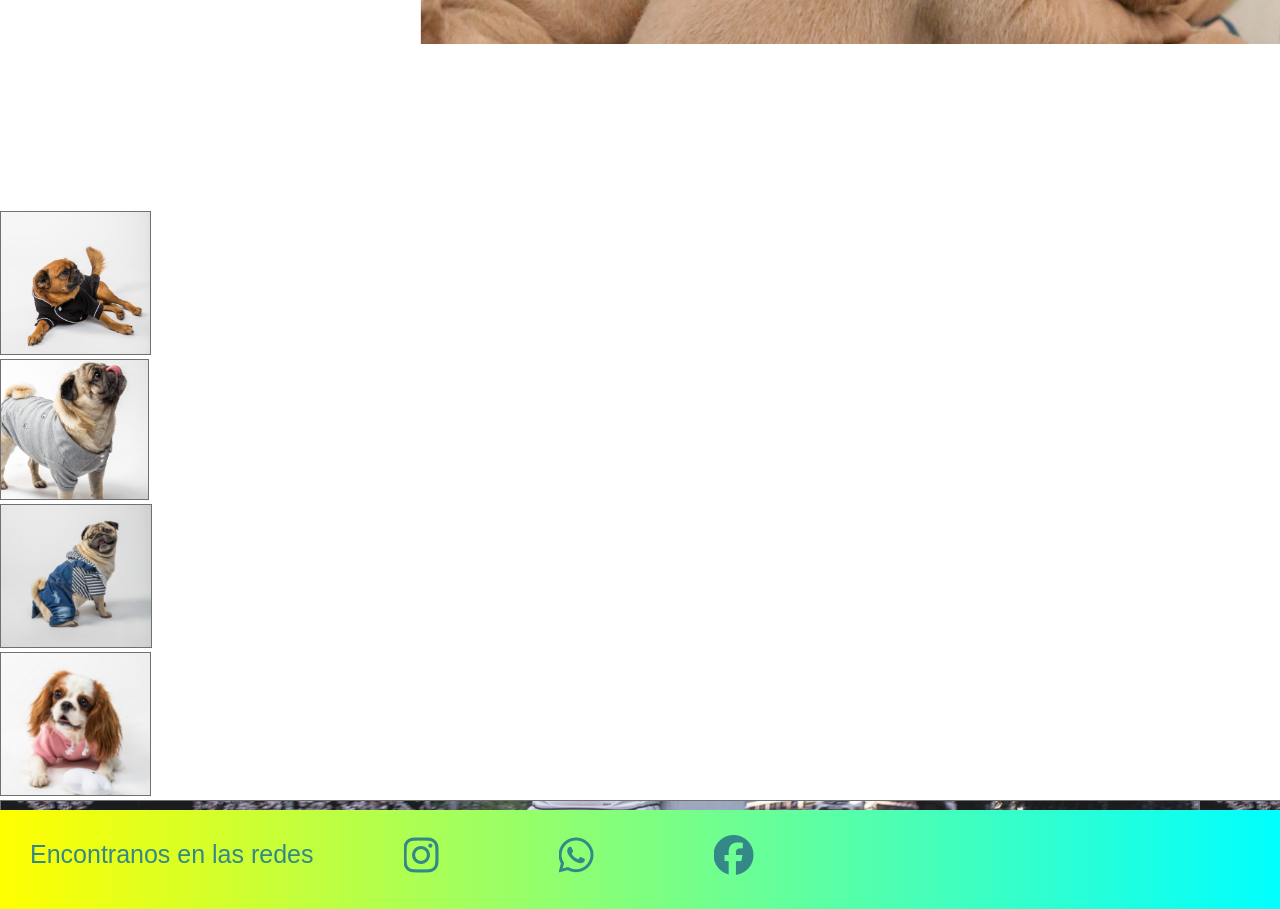
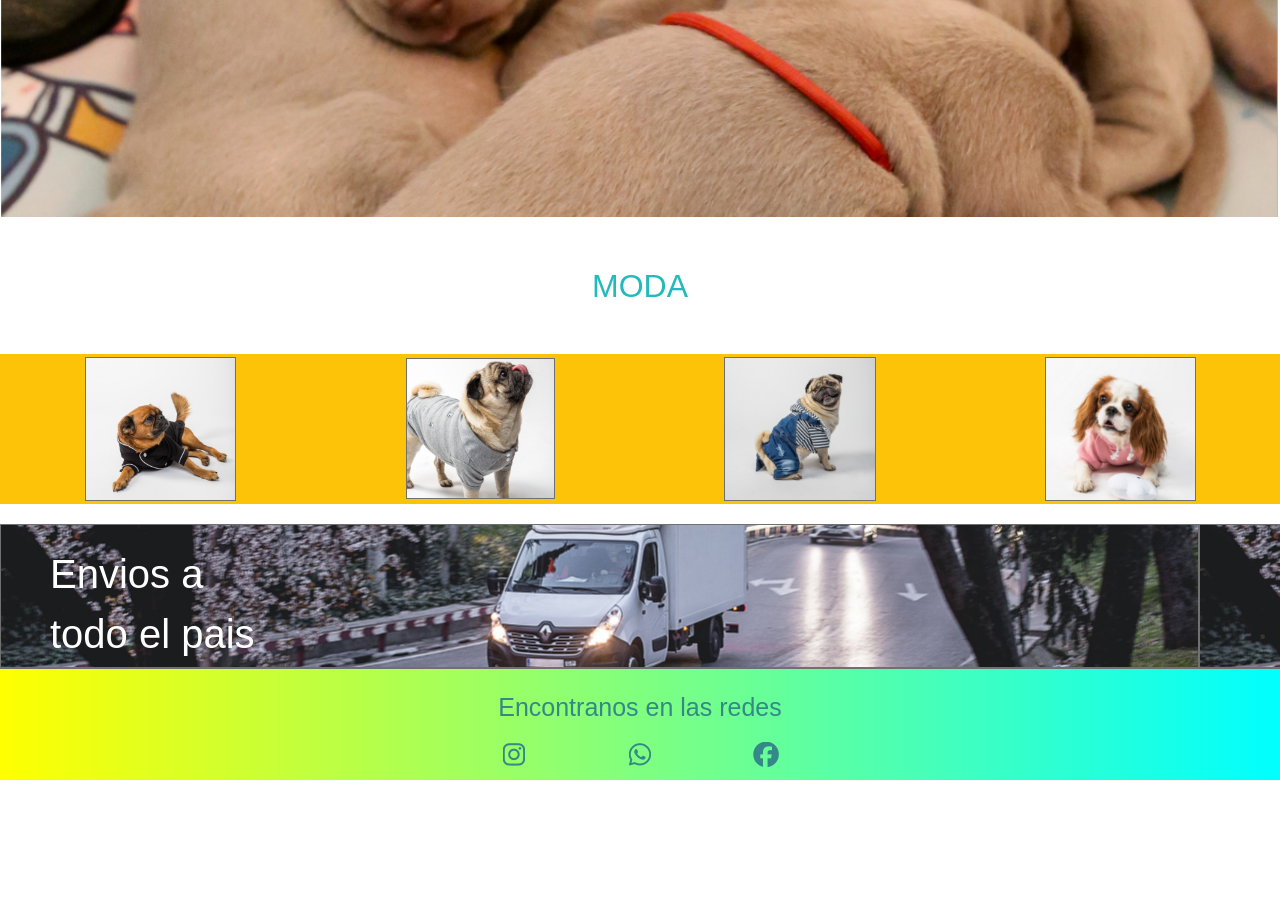
Before and after one commit to angel1463/angel1463, a website: page index.html in a window 1280 px wide. Shown: the part 940-1849 px from the top of the page. After the commit the page ends 1720 px from the top, so only its background shows below. Drawn offline with Linux system fonts and the light colour scheme; files whose address does not match are found by name.

Commit message:
cambios en el index

```diff
--- a/index.html
+++ b/index.html
@@ -3,13 +3,22 @@
 <head>
     <meta charset="UTF-8">
     <meta http-equiv="X-UA-Compatible" content="IE=edge">
-    <meta name="viewport" content="width=@, initial-scale=1.0">
-    <link rel="Stylesheet" href="./css/estilo.css">
+    <meta name="viewport" content="width=device-width, initial-scale=1">
+
+    <link rel="Stylesheet" href="estilo.css">
     <script src="https://kit.fontawesome.com/9240653773.js" crossorigin="anonymous"></script>
     <link rel="preconnect" href="https://fonts.googleapis.com">
     <title>Home -LUNI PET SHOP:modificado</title>
+
+
+    <!-- Archivo CSS Bootstrap 5 -->
+    <link href="css/bootstrap.min.css" rel="stylesheet">
+
+
 </head>
 <body>
+
+
 
         <div class="contenedor-general">
             <header>
@@ -80,8 +89,8 @@
 
 
                 <section class="section-3"><div class="banner">
+
                     <h2>COMUNIDAD PERRUNA</h2>
-                <img src="./img2/Grupo_1@2x.jpg" alt="perritos">
                 </div>
                 </section>
 
@@ -89,28 +98,35 @@
                 <section class="section-4">
 
 
+                    <div class="row">
+                        <div class="col-lg-12"> <h3>MODA</h3>
+                        </div>
+
+                    </div>
+                    <div class="row">
+
                         <div class="moda">
 
-                    <h3>MODA</h3>
 
-                    <div class="img5">
+
+                            <div class="col-lg-3">
 
                                 <img src="./img2/flouffy-NEigHitVXbk-unsplash.png" alt="perro3">
 
                             </div>
 
-                    <div class="img6">
+                            <div  class="col-lg-3">
                                 <img src="./img2/flouffy-HbrXSaaya14-unsplash.png" alt="perro2">
 
                             </div>
 
-                    <div class="img7">
+                            <div  class="col-lg-3">
 
                                 <img src="./img2/flouffy-PJTfOzSo8fQ-unsplash.png" alt="perro5">
 
                             </div>
 
-                    <div class="img8">
+                            <div  class="col-lg-3">
 
                                 <img src="./img2/flouffy-wAP_IBPhn-4-unsplash.png" alt="perro7">
 
@@ -120,12 +136,15 @@
 
 
                         </div>
+                    </div>
+
+
+
                 </section>
 
 
                 <section class="section-5">
                     <div class="fondobanner">
-                    <img src="./img2/javygo-ZdySMOIicMo-unsplash.png" alt="camioneta">
 
                             <p class="texto1">Envios a <br> todo el pais</p>
 
@@ -133,18 +152,26 @@
                 </section>
 
                 <footer class="footer">
+
+
+                    <div class="row">
                         <p class="encontranos">Encontranos en las redes</p>
 
                         <div class="iconos">
-
-
-                        <a href="https://www.instagram.com/"><i class="fa-brands fa-instagram"></i></a>
-                        <a href="https://www.whatsapp.com"><i class="fa-brands fa-whatsapp"></i></a>
-                        <a href="https://www.facebook.com"><i class="fa-brands fa-facebook"></i></a>
+                            <div class="col-lg-4"><a href="https://www.instagram.com/"><i class="fa-brands fa-instagram"></i></a></div>
+                            <div class="col-lg-4"><a href="https://www.whatsapp.com"><i class="fa-brands fa-whatsapp"></i></a></div>
+                            <div class="col-lg-4"><a href="https://www.facebook.com"><i class="fa-brands fa-facebook"></i></a></div>
                         </div>
 
 
+                    </div>
+
+
+
+
                 </footer>
+
+
 
 
 
@@ -155,28 +182,13 @@
 
 
 
-
-
-
-
-
-
-
-
-
-
-
-
-
-
-
         </div>
 
 
 
 
-
-
+    <!-- Archivo JS Bootstrap 5 -->
+    <script src="js/bootstrap.bundle.min.js"></script>
 
 
 
```
Lines whose indentation alone changed are shown as unchanged.
